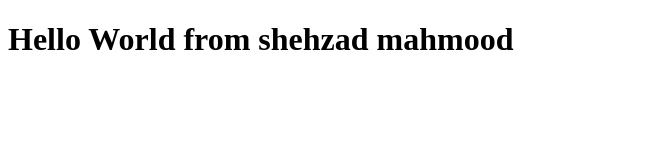
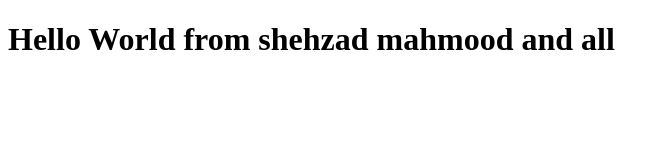
Before and after one commit to ShehzadMahmood/bootcamp2020example, a plain HTML site: page index.html in a window 1280 px wide. Shown: the whole page, without its empty margins (0-669 px from the left). Drawn offline with Linux system fonts and the light colour scheme.

Commit message:
updated index.html

```diff
--- a/index.html
+++ b/index.html
@@ -6,6 +6,6 @@
     <title>Document</title>
 </head>
 <body>
-    <h1>Hello World from shehzad mahmood</h1>
+    <h1>Hello World from shehzad mahmood and all</h1>
 </body>
 </html>
```
